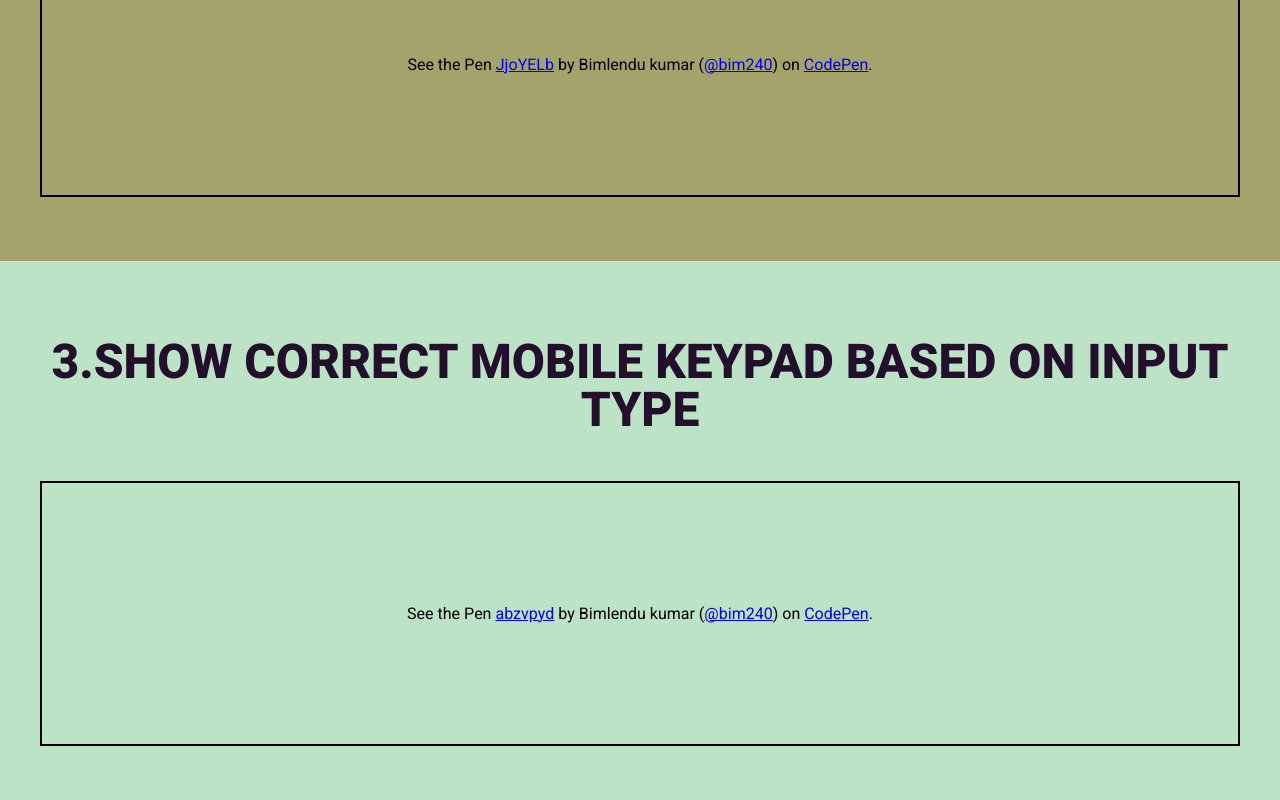
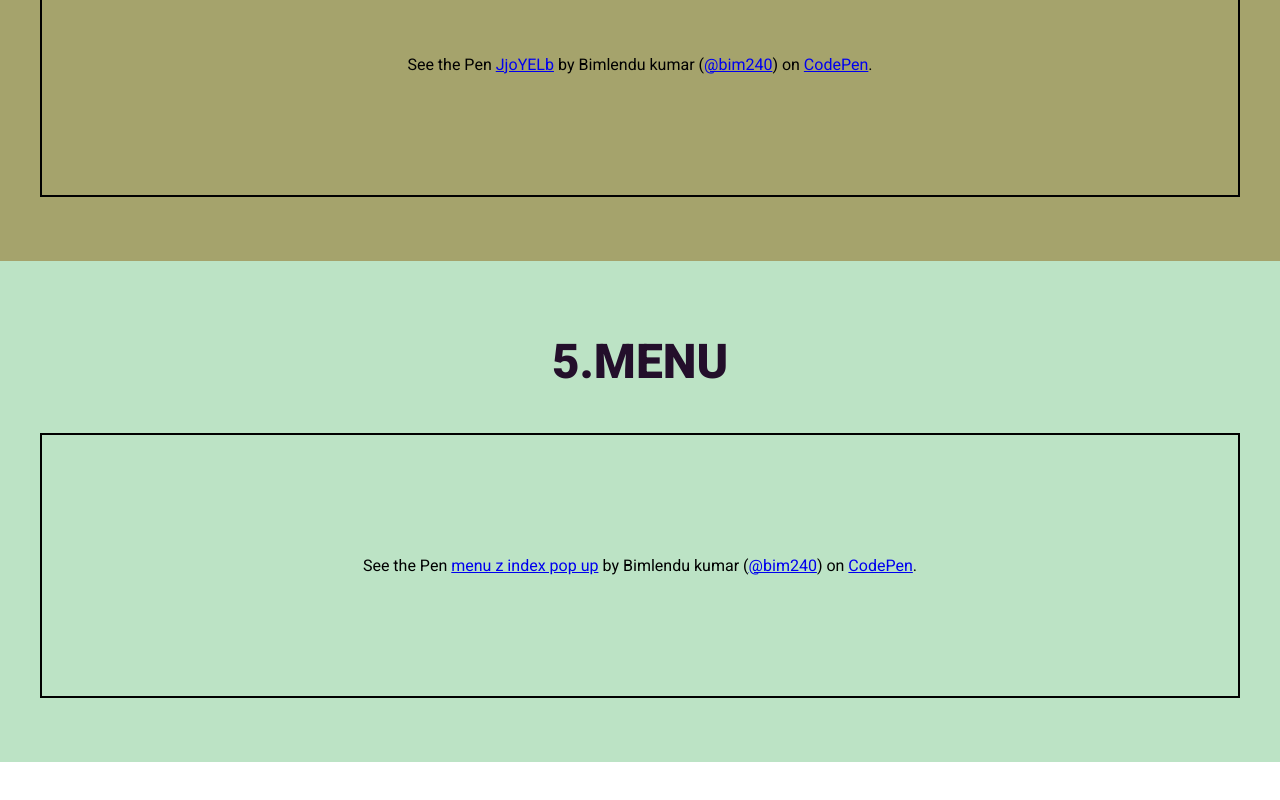
Before and after one commit to bim240/html-css--can-do-that, a plain HTML site: page index.html in a window 1280 px wide. Shown: the part 1967-2767 px from the top of the page. After the commit the page ends 2729 px from the top, so only its background shows below. Drawn offline with Linux system fonts and the light colour scheme; a script that the page names is missing.

Commit message:
added apna menu

```diff
--- a/index.html
+++ b/index.html
@@ -88,19 +88,19 @@
                 </div>
             </div>
         </section>
+        <!-- apna menu -->
         <section class="bg1">
             <div class="container">
                 <div class="heading2">
-                    <h2>3.Show correct mobile keypad based on input type</h2>
+                    <h2>5.Menu</h2>
                 </div>
                 <div class="codepen-box" >
                     <div>
-                        <p class="codepen" data-height="500" data-theme-id="dark" data-default-tab="html,result" data-user="bim240" data-slug-hash="abzvpyd" style="height: 265px; box-sizing: border-box; display: flex; align-items: center; justify-content: center; border: 2px solid; margin: 1em 0; padding: 1em;" data-pen-title="abzvpyd">
-                            <span>See the Pen <a href="https://codepen.io/bim240/pen/abzvpyd">
-                            abzvpyd</a> by Bimlendu kumar (<a href="https://codepen.io/bim240">@bim240</a>)
+                        <p class="codepen" data-height="500" data-theme-id="dark" data-default-tab="css,result" data-user="bim240" data-slug-hash="vYENWzW" style="height: 265px; box-sizing: border-box; display: flex; align-items: center; justify-content: center; border: 2px solid; margin: 1em 0; padding: 1em;" data-pen-title="menu z index pop up">
+                            <span>See the Pen <a href="https://codepen.io/bim240/pen/vYENWzW">
+                            menu z index pop up</a> by Bimlendu kumar (<a href="https://codepen.io/bim240">@bim240</a>)
                             on <a href="https://codepen.io">CodePen</a>.</span>
-                            </p>
-                        </p>
+                          </p>
                     </div>
                 </div>
             </div>
```
